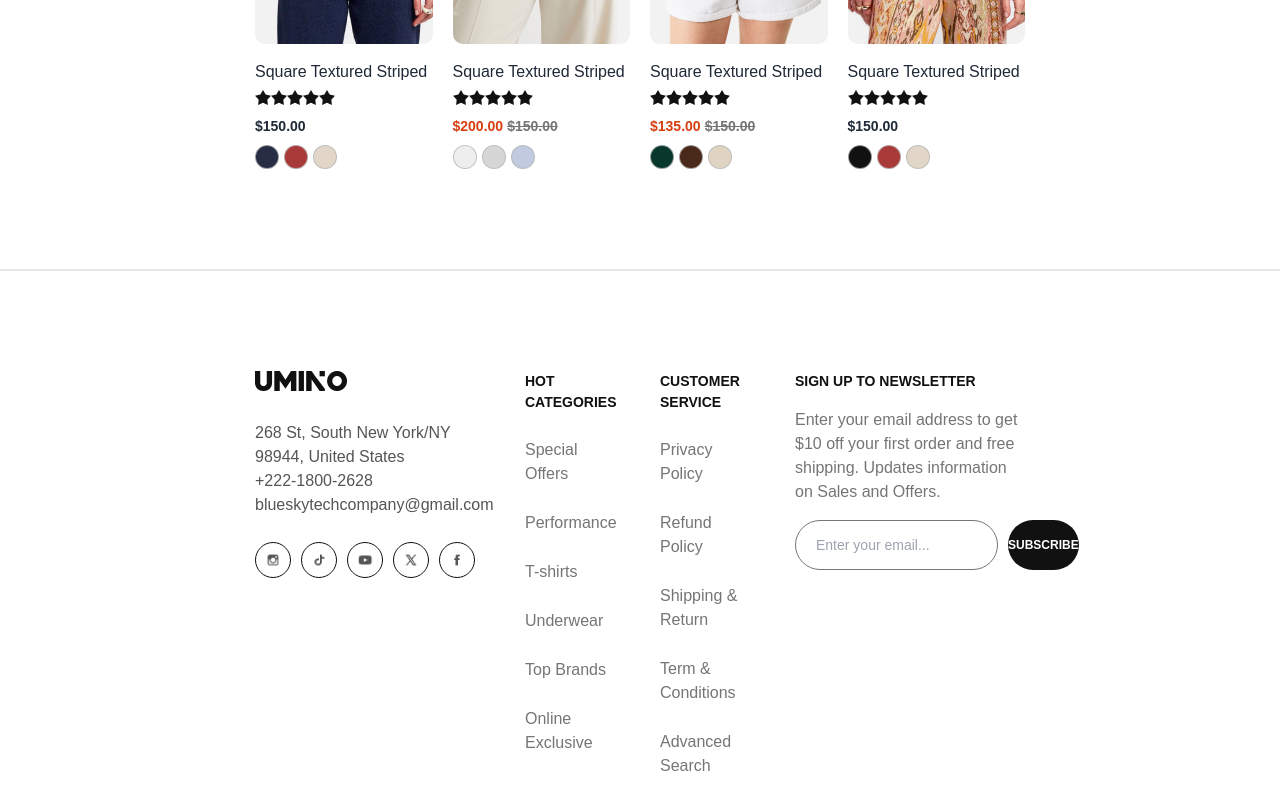
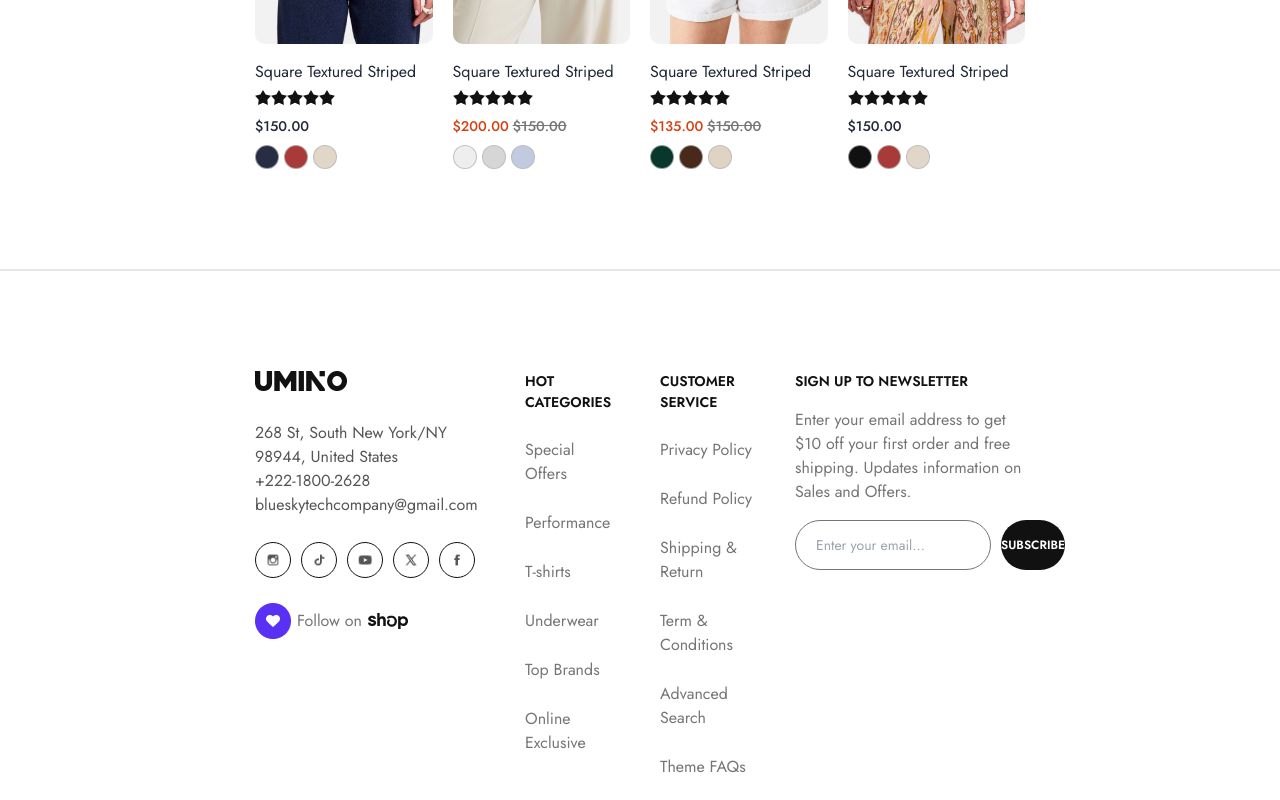
Before and after one commit to tunang/testFE, a React (Vite) app: page / in a window 1280 px wide. Shown: the part 2176-2976 px from the top of the page. Built offline with nearby package versions, Linux system fonts and the light colour scheme.

Commit message:
fix font, add follow footer

```diff
--- a/src/components/Footer/Footer.jsx
+++ b/src/components/Footer/Footer.jsx
@@ -14,6 +14,11 @@ import pay4 from "../../images/payment/bg-3.png";
 import pay5 from "../../images/payment/bg-4.png";
 import pay6 from "../../images/payment/bg-5.png";
 import pay7 from "../../images/payment/bg-6.png";
+
+import shopIcon1 from '../../images/shopIcon/icon.png'
+import shopIcon2 from '../../images/shopIcon/logo.png'
+
+
 import Accordian from "./Accordian";
 import { FaAngleDown } from "react-icons/fa6";
 const socialIcons = [instaIcon, tiktokIcon, ytbIcon, xIcon, fbIcon];
@@ -66,6 +71,12 @@ const Footer = () => {
                   </div>
                 );
               })}
+            </div>
+
+            <div className="flex align-middle items-center gap-[6px] mt-[25px]">
+              <img className="w-[36px] h-[36px]" src={shopIcon1} alt="" />
+              <p className="text-senary">Follow on</p>
+              <img className="w-[40px] h-[16px]" src={shopIcon2} alt="" />
             </div>
           </div>
 
--- a/src/components/HomePage/FeaturedCollections/FeaturedCollections.jsx
+++ b/src/components/HomePage/FeaturedCollections/FeaturedCollections.jsx
@@ -17,17 +17,17 @@ const FeaturedCollections = () => {
         <div className="col-span-12 grid grid-cols-2 grid-rows-3 xl:grid-cols-3 xl:grid-rows-2 grid-flow-col gap-[20px] lg:gap-[30px] mt-[40px]">
             <div className='relative row-span-2'>
                 <img className='object-fit h-full' src={clothingImage} alt="" />
-                <button className='absolute bottom-[8px] left-1/2 -translate-x-1/2 -translate-y-1/2 bg-primary text-[16px] font-[600] w-[120px] h-[40px] lg:w-[160px] lg:h-[50px] rounded-[30px]'>Clothing</button>
+                <button className='absolute bottom-[8px] left-1/2 -translate-x-1/2 -translate-y-1/2 bg-primary text-[16px] font-[500] w-[120px] h-[40px] lg:w-[160px] lg:h-[50px] rounded-[30px]'>Clothing</button>
             </div>
 
             <div className='relative row-span-1'>
                 <img img className='object-fit h-full-fit' src={glassImage} alt="" />
-                <button className='absolute bottom-[8px] left-1/2 -translate-x-1/2 -translate-y-1/2 bg-primary text-[16px] font-[600] w-[120px] h-[40px] lg:w-[160px] lg:h-[50px] rounded-[30px]'>Sunglasses</button>
+                <button className='absolute bottom-[8px] left-1/2 -translate-x-1/2 -translate-y-1/2 bg-primary text-[16px] font-[500] w-[120px] h-[40px] lg:w-[160px] lg:h-[50px] rounded-[30px]'>Sunglasses</button>
             </div>
 
             <div className='relative row-span-1'>
                 <img img className='object-fit h-full-fit' src={bagImage} alt="" />
-                <button className='absolute bottom-[8px] left-1/2 -translate-x-1/2 -translate-y-1/2 bg-primary text-[16px] font-[600] w-[120px] h-[40px] lg:w-[160px] lg:h-[50px] rounded-[30px]'>Bags</button>
+                <button className='absolute bottom-[8px] left-1/2 -translate-x-1/2 -translate-y-1/2 bg-primary text-[16px] font-[500] w-[120px] h-[40px] lg:w-[160px] lg:h-[50px] rounded-[30px]'>Bags</button>
 
             </div>
 
--- a/src/components/NavBar/NavBar.jsx
+++ b/src/components/NavBar/NavBar.jsx
@@ -178,7 +178,7 @@ const NavBar = () => {
                     onClick={item.action}
                     className="flex items-center cursor-pointer mr-[30px] "
                   >
-                    <p className="text-secondary font-semibold"  >{item.label}</p>
+                    <p className="text-secondary font-medium"  >{item.label}</p>
                     <p className="text-secondary ml-[5px]">{item?.icon}</p>
                   </div>
                 );
--- a/src/components/Products/ProductBox.jsx
+++ b/src/components/Products/ProductBox.jsx
@@ -227,15 +227,15 @@ const ProductBox = ({ product, index, productIndex, setProductIndex }) => {
 
         {product.salePrice ? (
           <div className="flex gap-1">
-            <p className="text-[14px] text-quaternary font-[600] mt-[8px]">
+            <p className="text-[14px] text-quaternary font-[500] mt-[8px]">
               ${product.salePrice.toFixed(2)}
             </p>
-            <p className="text-[14px] text-senary font-[600] mt-[8px] line-through">
+            <p className="text-[14px] text-senary font-[500] mt-[8px] line-through">
               ${product.price.toFixed(2)}
             </p>
           </div>
         ) : (
-          <p className="text-[14px] font-[600] mt-[8px]">
+          <p className="text-[14px] font-[500] mt-[8px]">
             ${product.price.toFixed(2)}
           </p>
         )}
--- a/tailwind.config.js
+++ b/tailwind.config.js
@@ -23,7 +23,7 @@ export default {
     },
     extend: {
       fontFamily:{
-        poppins: ['Poppins', 'sans-serif'],
+        poppins: ['Jost', 'sans-serif'],
       },
       colors:{
         primary: '#FFFFFF ',
```
Also changed, not shown: src/images/shopIcon/icon.png (added), src/images/shopIcon/logo.png (added).
